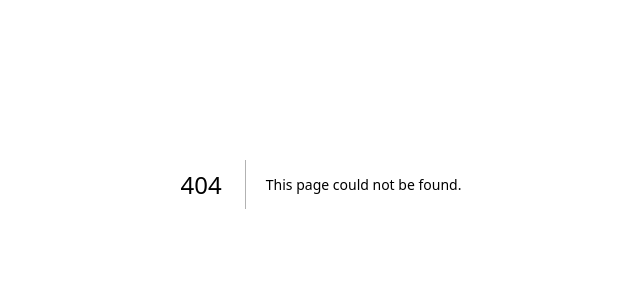
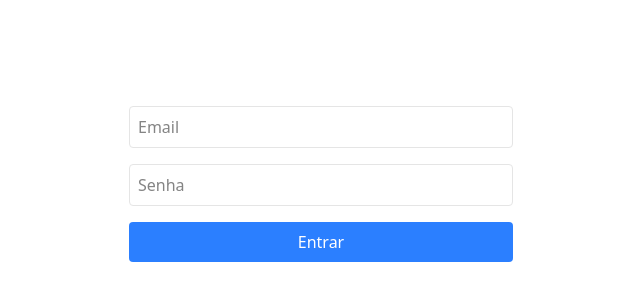
Before and after one commit to marciosaraiva7/sender, a Next.js app: page /login in a window 1280 px wide. Before the commit this address had no page. Shown: the part 216-516 px from the top of the page, without its empty margins (319-959 px from the left). Built offline with nearby package versions, Linux system fonts and the light colour scheme.

Commit message:
feat: add firebase login via local API

```diff
--- /dev/null
+++ b/app/api/login/route.ts
@@ -0,0 +1,17 @@
+import { NextResponse } from "next/server";
+import { signInWithEmailAndPassword } from "firebase/auth";
+import { auth } from "@/lib/firebase";
+
+export async function POST(req: Request) {
+  try {
+    const { email, password } = await req.json();
+    const userCredential = await signInWithEmailAndPassword(auth, email, password);
+    const token = await userCredential.user.getIdToken();
+    return NextResponse.json({ uid: userCredential.user.uid, token });
+  } catch (error) {
+    if (error instanceof Error) {
+      return NextResponse.json({ error: error.message }, { status: 400 });
+    }
+    return NextResponse.json({ error: "Unknown error" }, { status: 400 });
+  }
+}
--- /dev/null
+++ b/app/login/page.tsx
@@ -0,0 +1,65 @@
+"use client";
+
+import * as React from "react";
+
+export default function LoginPage() {
+  const [email, setEmail] = React.useState("");
+  const [password, setPassword] = React.useState("");
+  const [error, setError] = React.useState("");
+  const [loading, setLoading] = React.useState(false);
+
+  const handleSubmit = async (e: React.FormEvent) => {
+    e.preventDefault();
+    setError("");
+    setLoading(true);
+    try {
+      const res = await fetch("/api/login", {
+        method: "POST",
+        headers: { "Content-Type": "application/json" },
+        body: JSON.stringify({ email, password }),
+      });
+      const data = await res.json();
+      if (!res.ok) {
+        throw new Error(data.error || "Erro ao entrar");
+      }
+      console.log("Logged in:", data);
+    } catch (err) {
+      if (err instanceof Error) {
+        setError(err.message);
+      } else {
+        setError("Erro inesperado");
+      }
+    } finally {
+      setLoading(false);
+    }
+  };
+
+  return (
+    <div className="w-full h-dvh flex justify-center items-center">
+      <form onSubmit={handleSubmit} className="space-y-4 w-full max-w-sm">
+        <input
+          type="email"
+          value={email}
+          onChange={(e) => setEmail(e.target.value)}
+          placeholder="Email"
+          className="w-full p-2 border rounded"
+        />
+        <input
+          type="password"
+          value={password}
+          onChange={(e) => setPassword(e.target.value)}
+          placeholder="Senha"
+          className="w-full p-2 border rounded"
+        />
+        {error && <p className="text-red-500 text-sm">{error}</p>}
+        <button
+          type="submit"
+          disabled={loading}
+          className="w-full p-2 bg-blue-500 text-white rounded"
+        >
+          {loading ? "Entrando..." : "Entrar"}
+        </button>
+      </form>
+    </div>
+  );
+}
--- /dev/null
+++ b/lib/firebase.ts
@@ -0,0 +1,18 @@
+import { initializeApp, getApps, FirebaseApp } from "firebase/app";
+import { getAuth } from "firebase/auth";
+
+const firebaseConfig = {
+  apiKey: process.env.FIREBASE_API_KEY,
+  authDomain: process.env.FIREBASE_AUTH_DOMAIN,
+  projectId: process.env.FIREBASE_PROJECT_ID,
+};
+
+let app: FirebaseApp;
+if (getApps().length) {
+  app = getApps()[0];
+} else {
+  app = initializeApp(firebaseConfig);
+}
+
+export const auth = getAuth(app);
+export default app;
--- a/package.json
+++ b/package.json
@@ -13,6 +13,7 @@
     "class-variance-authority": "^0.7.1",
     "clsx": "^2.1.1",
     "lucide-react": "^0.542.0",
+    "firebase": "^11.0.1",
     "next": "15.5.2",
     "react": "19.1.0",
     "react-dom": "19.1.0",
```
Also changed, not shown: 1 other file (tests, documents, lock files or other folders).
